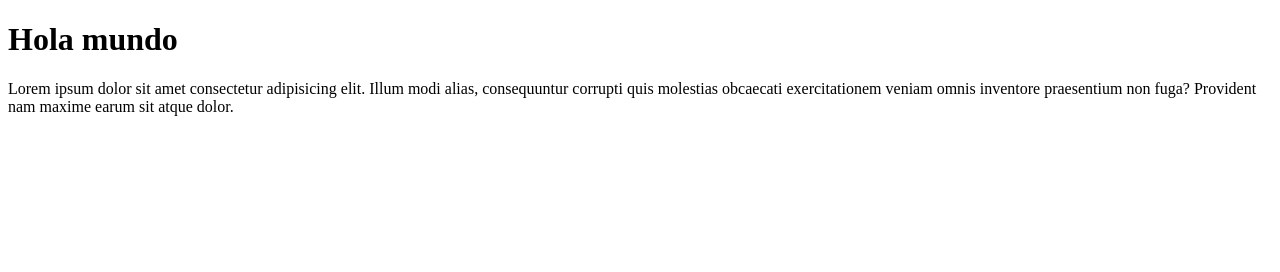
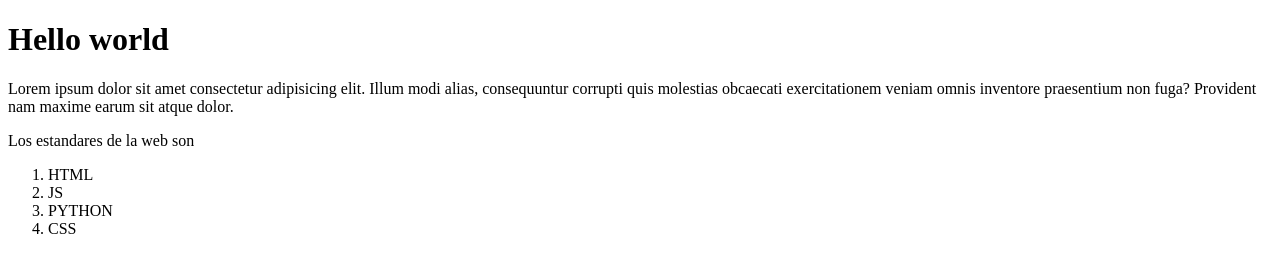
Before and after one commit to AnderrGZ/Practicas, a plain HTML site: page index.html in a window 1280 px wide. Drawn offline with Linux system fonts and the light colour scheme.

Commit message:
Agregando listas a la html

```diff
--- a/index.html
+++ b/index.html
@@ -6,9 +6,21 @@
   <title>Hola mundo</title>
 </head>
 <body>
-  <h1>Hola mundo</h1>
+  <h1>Hello world</h1>
+
+  <p>
+    Lorem ipsum dolor sit amet consectetur adipisicing elit. Illum modi alias, consequuntur corrupti quis molestias obcaecati exercitationem veniam omnis inventore praesentium non fuga? Provident nam maxime earum sit atque dolor.
+    </p>
+
+    <p> Los estandares de la web son</p>
+
+
+      <ol>
+        <li>HTML</li>
+        <li>JS</li>
+        <li>PYTHON</li>
+        <li>CSS</li>
+
+      </ol>
 </body>
 </html>
-<p>
-  Lorem ipsum dolor sit amet consectetur adipisicing elit. Illum modi alias, consequuntur corrupti quis molestias obcaecati exercitationem veniam omnis inventore praesentium non fuga? Provident nam maxime earum sit atque dolor.
-  </p>
```
